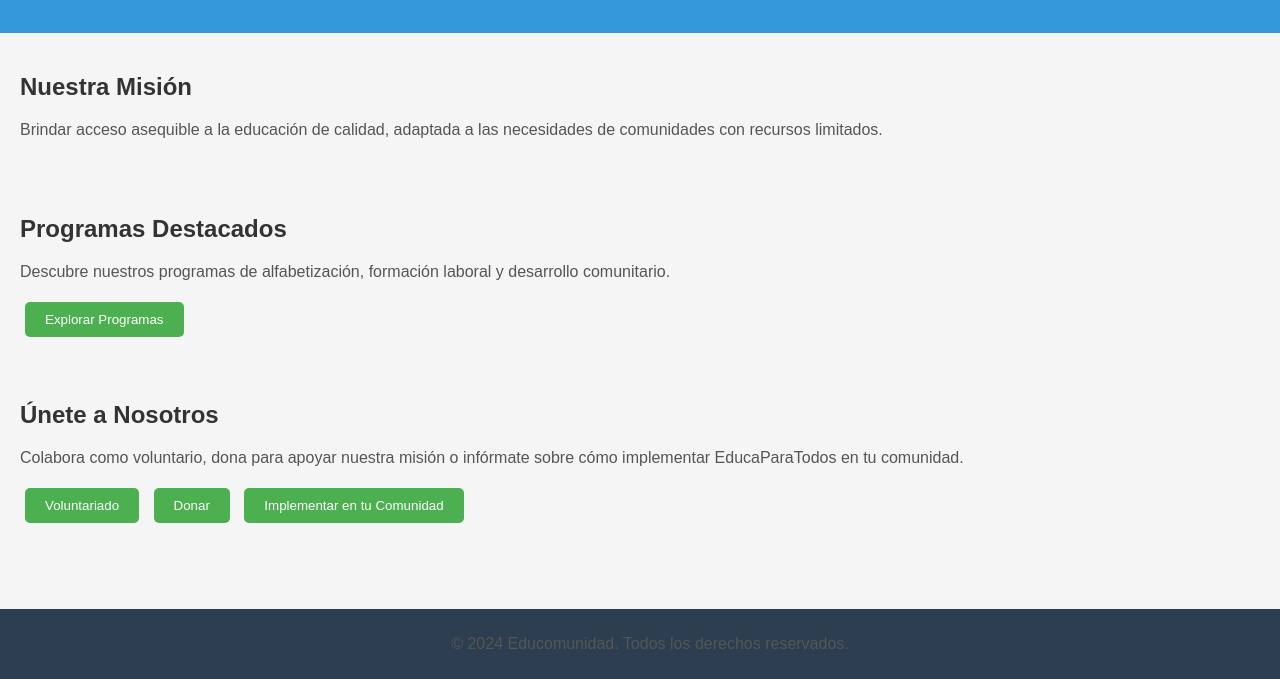
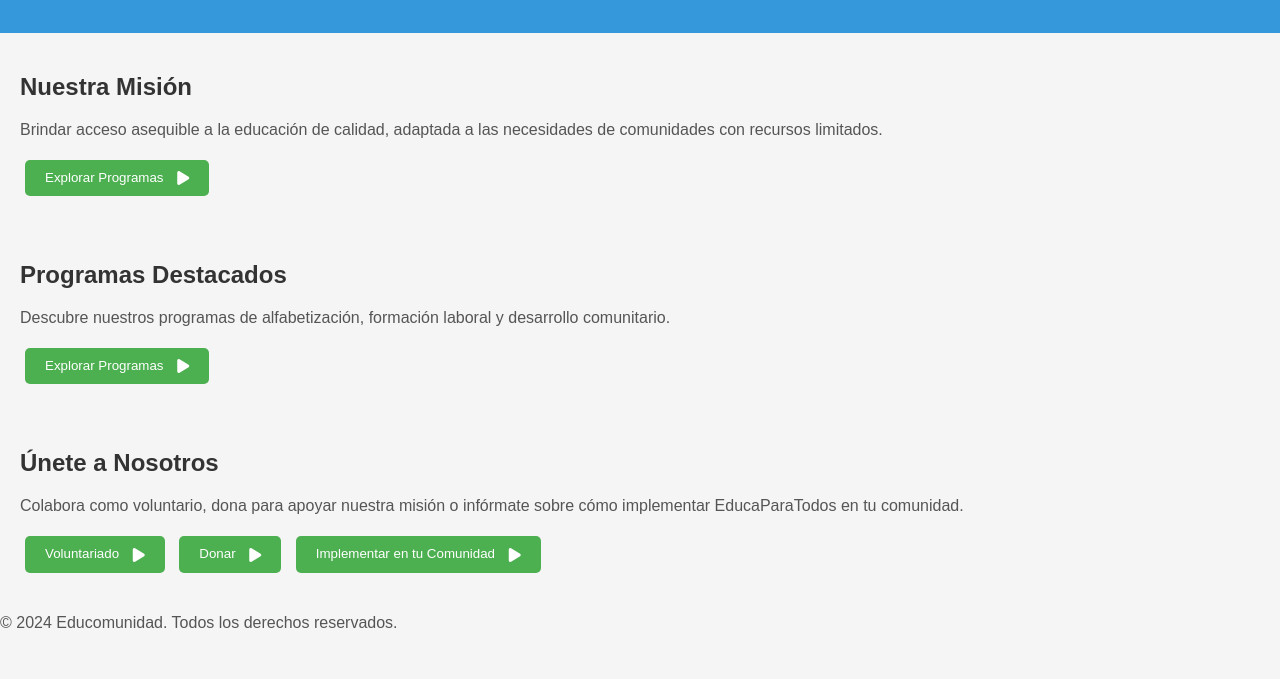
Before and after one commit to linnyma/educomunidad, a plain HTML site: page index.html in a window 1280 px wide. Shown: the part 121-800 px from the top of the page. Drawn offline with Linux system fonts and the light colour scheme.

Commit message:
definitiva maqueta

```diff
--- a/index.html
+++ b/index.html
@@ -1,3 +1,4 @@
+
 <!DOCTYPE html>
 <html lang="es">
 <head>
@@ -5,6 +6,9 @@
     <meta name="viewport" content="width=device-width, initial-scale=1.0">
     <title>Educomunidad - Plataforma Educativa Inclusiva</title>
     <link rel="stylesheet" href="styles.css">
+    <!-- Agrega el enlace a Font Awesome -->
+    <link rel="stylesheet" href="https://cdnjs.cloudflare.com/ajax/libs/font-awesome/6.0.0-beta3/css/all.min.css" integrity="sha384-Gn5384xqQ1aoWXA+058RXPxPg6fy4IWvTNh0E263XmFcJlSAwiGgFAW/dAiS6JXm" crossorigin="anonymous">
+    <script src="https://kit.fontawesome.com/deb3fb0a85.js" crossorigin="anonymous"></script>
 </head>
 <body>
 
@@ -16,20 +20,21 @@
     <section>
         <h2>Nuestra Misión</h2>
         <p>Brindar acceso asequible a la educación de calidad, adaptada a las necesidades de comunidades con recursos limitados.</p>
+        <button>Explorar Programas <i class="fas fa-play"></i></button>
     </section>
 
     <section>
         <h2>Programas Destacados</h2>
         <p>Descubre nuestros programas de alfabetización, formación laboral y desarrollo comunitario.</p>
-        <button>Explorar Programas</button>
+        <button>Explorar Programas <i class="fas fa-play"></i></button>
     </section>
 
     <section>
         <h2>Únete a Nosotros</h2>
         <p>Colabora como voluntario, dona para apoyar nuestra misión o infórmate sobre cómo implementar EducaParaTodos en tu comunidad.</p>
-        <button>Voluntariado</button>
-        <button>Donar</button>
-        <button>Implementar en tu Comunidad</button>
+        <button>Voluntariado <i class="fas fa-play"></i></button>
+        <button>Donar <i class="fas fa-play"></i></button>
+        <button>Implementar en tu Comunidad <i class="fas fa-play"></i></button>
     </section>
 
     <footer>
--- a/styles.css
+++ b/styles.css
@@ -1,4 +1,3 @@
-/* El CSS permanece sin cambios */
 body {
     font-family: Arial, sans-serif;
     margin: 0;
@@ -33,18 +32,19 @@ button {
     border-radius: 5px;
     cursor: pointer;
     margin: 5px;
+    position: relative;
+}
+
+button i {
+    margin-left: 10px;  /* Espacio entre el texto y el icono */
 }
 
 button:hover {
     background-color: #45a049;
 }
 
-footer {
-    background-color: #2c3e50;
-    padding: 10px;
-    text-align: center;
-    color: #fff;
-    position: fixed;
-    bottom: 0;
-    width: 100%;
+/* Estilos para el icono de reproducción */
+.fa-play {
+    font-size: 1.2em;  /* Tamaño del icono */
+    vertical-align: middle;
 }
```
